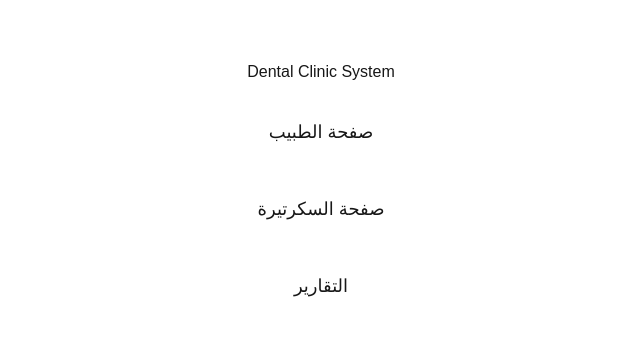
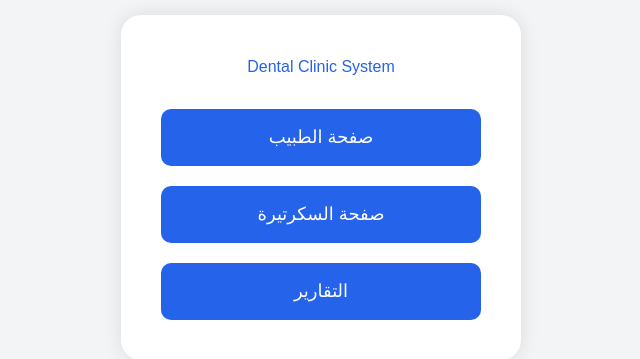
Before and after one commit to yaseenalqasim-ai/dentist-clinic, a Next.js app: page / in a window 1280 px wide. Shown: the part 213-572 px from the top of the page, without its empty margins (319-959 px from the left). Built offline with nearby package versions, Linux system fonts and the light colour scheme.

Commit message:
new homepage design

```diff
--- a/app/page.tsx
+++ b/app/page.tsx
@@ -7,51 +7,69 @@ export default function Home() {
     <main
       style={{
         minHeight: "100vh",
+        background: "#f3f4f6",
         display: "flex",
         justifyContent: "center",
         alignItems: "center",
+        fontFamily: "sans-serif",
+      }}
+    >
+      <div
+        style={{
+          background: "white",
+          padding: "40px",
+          borderRadius: "20px",
+          width: "400px",
+          boxShadow: "0 0 20px rgba(0,0,0,0.1)",
+          textAlign: "center",
+        }}
+      >
+        <h1
+          style={{
+            marginBottom: "30px",
+            color: "#2563eb",
+          }}
+        >
+          Dental Clinic System
+        </h1>
+
+        <div
+          style={{
+            display: "flex",
             flexDirection: "column",
-        fontFamily: "Arial",
             gap: "20px",
           }}
         >
-      <h1>Dental Clinic System</h1>
-
           <Link href="/doctor">
-        <button
-          style={{
-            padding: "15px",
-            width: "250px",
-            fontSize: "18px",
-          }}
-        >
+            <button style={buttonStyle}>
               صفحة الطبيب
             </button>
           </Link>
 
           <Link href="/secretary">
-        <button
-          style={{
-            padding: "15px",
-            width: "250px",
-            fontSize: "18px",
-          }}
-        >
+            <button style={buttonStyle}>
               صفحة السكرتيرة
             </button>
           </Link>
 
           <Link href="/reports">
-        <button
-          style={{
-            padding: "15px",
-            width: "250px",
-            fontSize: "18px",
-          }}
-        >
+            <button style={buttonStyle}>
               التقارير
             </button>
           </Link>
+        </div>
+      </div>
     </main>
   );
 }
+
+const buttonStyle = {
+  width: "100%",
+  padding: "15px",
+  fontSize: "18px",
+  border: "none",
+  borderRadius: "10px",
+  background: "#2563eb",
+  color: "white",
+  cursor: "pointer",
+};
```
Lines whose indentation alone changed are shown as unchanged.
